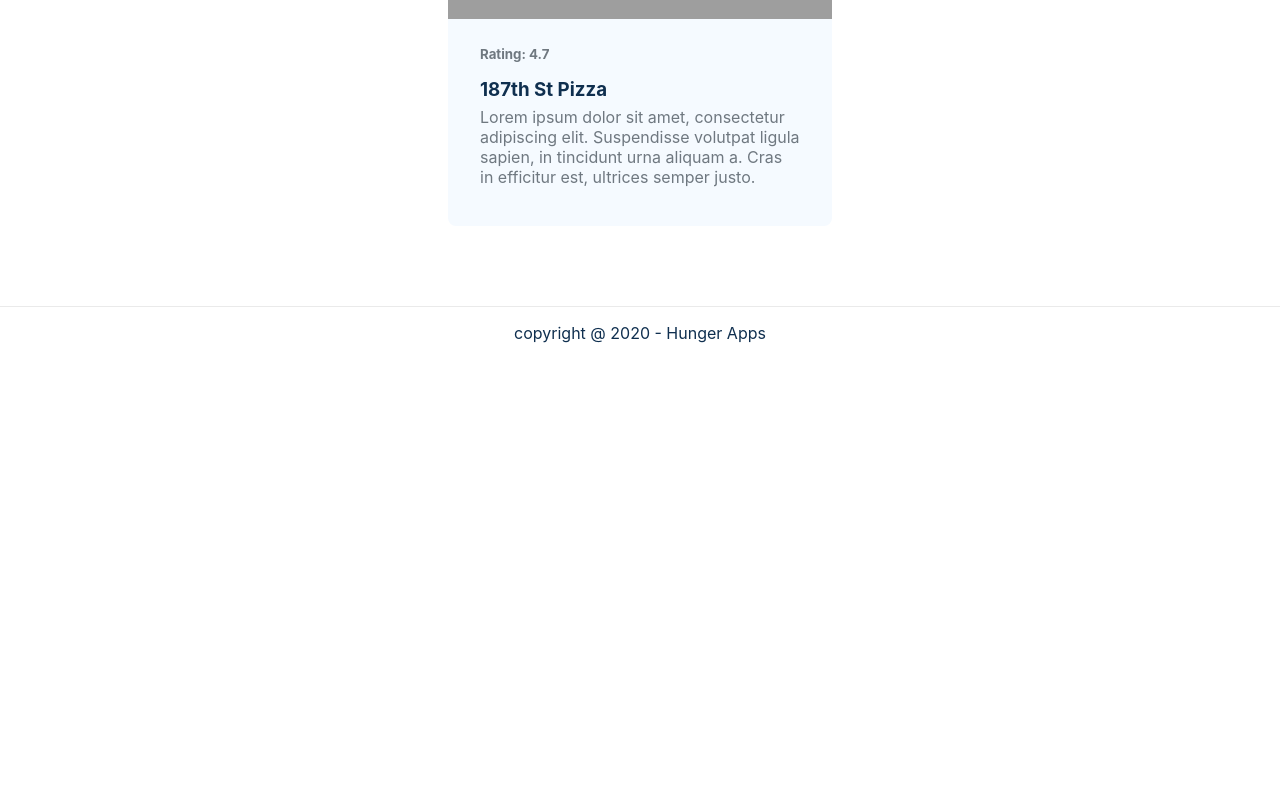
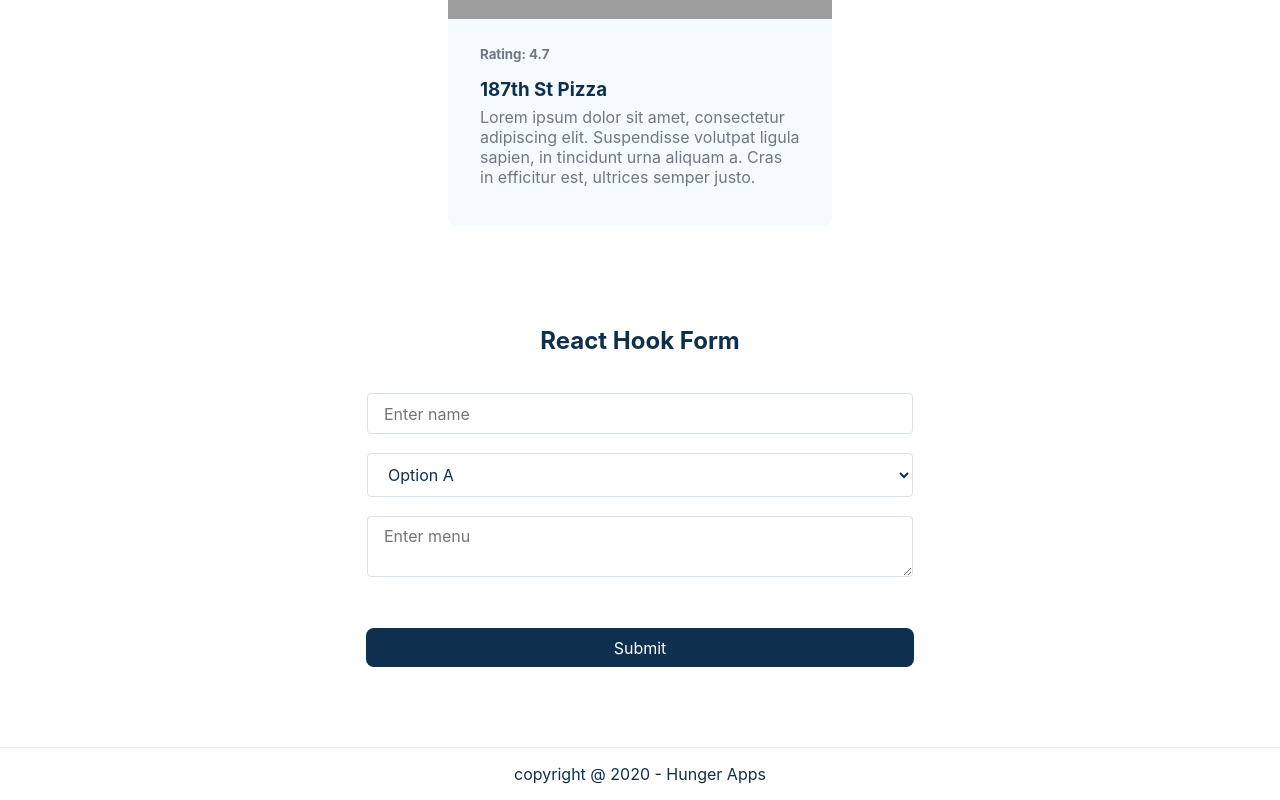
Before and after one commit to azhargraha/hunger-app-landing, a Next.js app: page /about in a window 1280 px wide. Shown: the part 844-1644 px from the top of the page. Before the commit the page ends 1203 px from the top, so only its background shows below. Built offline with nearby package versions, Linux system fonts and the light colour scheme; grey boxes are pictures that could not be loaded.

Commit message:
tugas react hooks

```diff
--- a/package.json
+++ b/package.json
@@ -12,6 +12,7 @@
     "next": "12.2.5",
     "react": "18.2.0",
     "react-dom": "18.2.0",
+    "react-hook-form": "^7.36.0",
     "swr": "^1.3.0"
   },
   "devDependencies": {
--- a/pages/about.jsx
+++ b/pages/about.jsx
@@ -1,9 +1,21 @@
-import React from 'react';
+import React, { useState } from 'react';
 import { Card } from '../components/Card';
 import { restaurants } from '../restaurantData.json';
 import styles from '../styles/About.module.css';
+import { useForm } from 'react-hook-form';
 
 const About = () => {
+    const {
+        register,
+        handleSubmit,
+        formState: { errors }
+    } = useForm();
+    const [data, setData] = useState(null);
+
+    const onSubmit = (data) => {
+        setData(data);
+    };
+
     return (
         <div>
             <section className={styles.restaurants}>
@@ -16,6 +28,23 @@ const About = () => {
                 }
                 </div>
             </section>
+            <form onSubmit={handleSubmit(onSubmit)} className={styles.form}>
+                <h2>React Hook Form</h2>
+                <div className={styles.input}>
+                    <input placeholder="Enter name" {...register("name", { required: true })} />
+                    {errors.name && <p className={styles.error}>Name is required</p>}
+                    <select defaultValue="Option A" {...register("option", { required: true })} required>
+                        <option value="Option A">Option A</option>
+                        <option value="Option B">Option B</option>
+                        <option value="Option C">Option C</option>
+                    </select>
+                    {errors.option && <p className={styles.error}>Option is required</p>}
+                    <textarea placeholder="Enter menu" {...register("menu", { required: true })} />
+                    {errors.menu && <p className={styles.error}>Menu is required</p>}
+                </div>
+                <button type="submit">Submit</button>
+                {data && <p className={styles.data}>{JSON.stringify(data)}</p>}
+            </form>
         </div>
     );
 };
--- a/styles/About.module.css
+++ b/styles/About.module.css
@@ -1,6 +1,6 @@
 .restaurants {
     height: 100%;
-    min-height: 88vh;
+    min-height: 78vh;
     padding-bottom: 5rem;
     display: flex;
     flex-direction: column;
@@ -20,3 +20,76 @@
     flex-wrap: wrap;
     gap: 2rem;
 }
+
+.form {
+    margin: 0 auto;
+    width: 80%;
+    max-width: 32rem;
+    padding-bottom: 5rem;
+    display: flex;
+    flex-direction: column;
+    align-items: center;
+}
+
+.form h2 {
+    margin-bottom: 2.4rem;
+}
+
+.error {
+    font-size: .9rem;
+    margin: 0;
+    margin-top: -1rem;
+    margin-bottom: 1.2rem;
+    width: 100%;
+    color: red;
+}
+
+.data {
+    font-size: .9rem;
+    margin: 0;
+    margin-top: .6rem;
+    margin-bottom: 1.2rem;
+    width: 100%;
+    text-align: center;
+    color: green;
+}
+
+.form button {
+    all: unset;
+    margin: 0;
+    margin-top: 2rem;
+    width: 100%;
+    border-radius: 8px;
+    background-color: #0f2f4f;
+    color: white;
+    padding: .6rem 1.1rem;
+    text-align: center;
+}
+
+.input {
+    width: 100%;
+    display: flex;
+    flex-direction: column;
+    align-items: center;
+}
+
+.input input,
+.input select,
+.input textarea {
+    all: unset;
+    margin-bottom: 1.2rem;
+    width: 100%;
+    padding: .6rem 1rem;
+    border-radius: 4px;
+    border: 1px solid hsl(210, 22%, 88%);
+}
+
+.input select {
+    appearance: auto;
+    -moz-appearance: auto;
+    -webkit-appearance: auto;
+}
+
+.input textarea {
+    resize: vertical;
+}
```
Also changed, not shown: pages/favorite/index.jsx (+14 -7 lines), styles/Favorite.module.css (+57 -2 lines), 1 other file (tests, documents, lock files or other folders).
